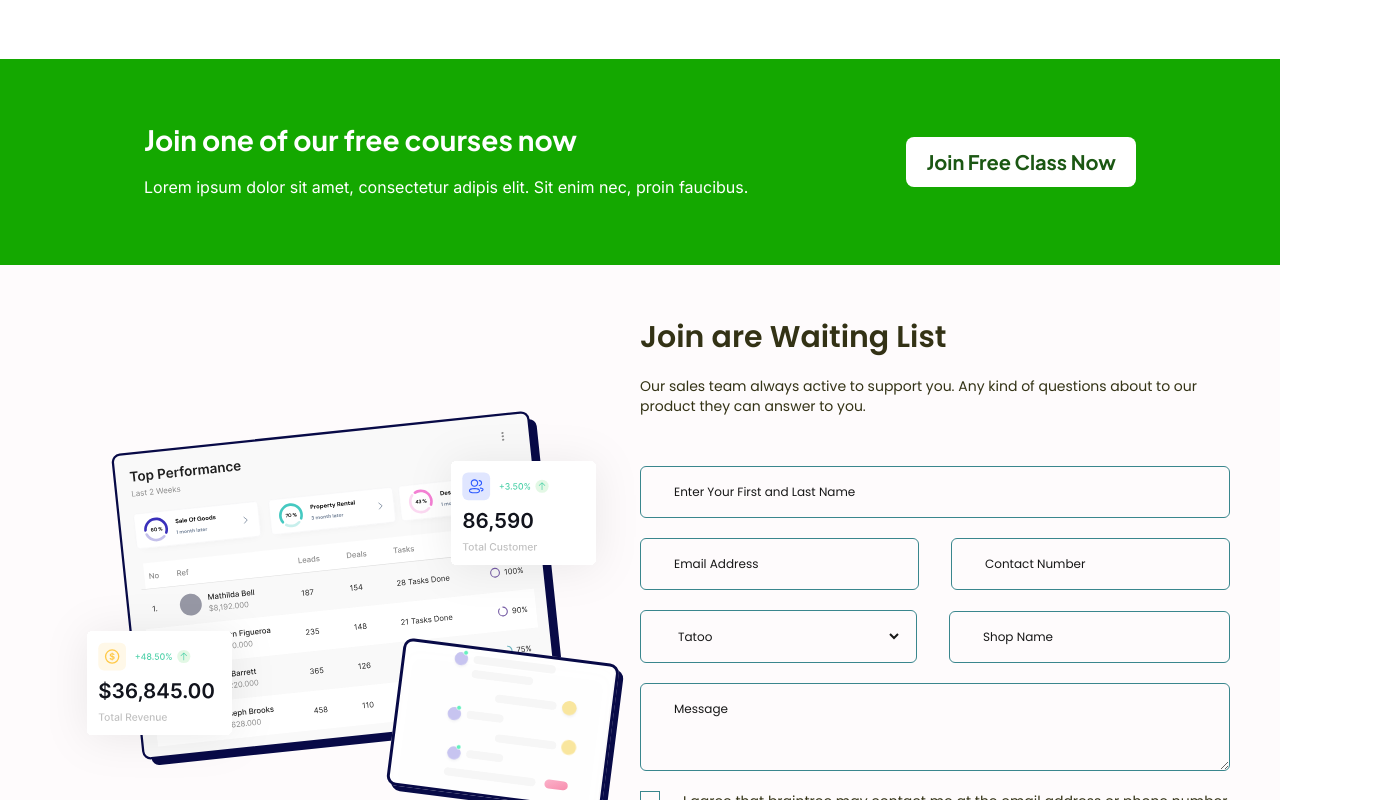
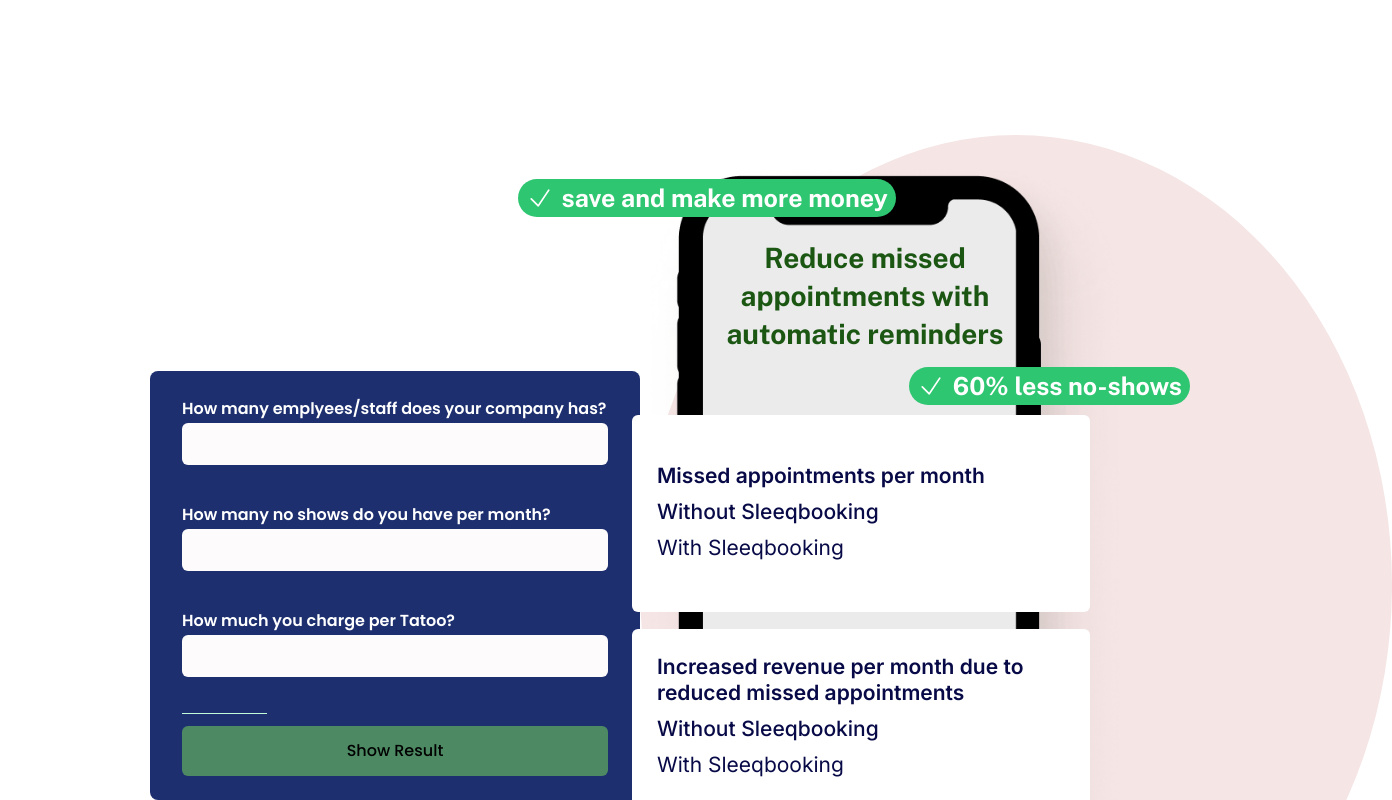
Before and after one commit to atuldedha/sniper-project-2, a React (Create React App) app: page / in a window 1280 px wide. Shown: the part 5760-6560 px from the top of the page, 1392 px wide, since content can reach past the window. Built offline with nearby package versions, Linux system fonts and the light colour scheme; a web font is replaced by a local one.

Commit message:
Charge Calculation

```diff
--- a/src/App.js
+++ b/src/App.js
@@ -1,3 +1,4 @@
+import CalculateSection from "./components/CalculateSection/CalculateSection";
 import ContactSection from "./components/ContactSection/ContactSection";
 import FAQSection from "./components/FAQSection/FAQSection";
 import FeaturesSection from "./components/FeaturesSection/FeaturesSection";
@@ -35,6 +36,8 @@
       {/* Scale Learning Section */}
       <ScaleLearningSection />
 
+      {<CalculateSection />}
+
       {/* Join Course Section */}
       <ContactSection
         titleText="Join one of our free courses now"
--- /dev/null
+++ b/src/components/CalculateSection/CalculateSection.js
@@ -0,0 +1,196 @@
+import React, { useState } from "react";
+import PhoneImage from "../../images/phone.png";
+import { CheckIcon } from "@heroicons/react/24/solid";
+
+const CalculateSection = () => {
+  const [empolyees, setEmployees] = useState("");
+  const [noShow, setNoShow] = useState("");
+  const [pricePerTatoo, setPricePerTatoo] = useState("");
+  const [lossesPerMonthWithoutApp, setLossesPerMonthWithoutApp] = useState(0);
+  const [lossesPerMonthWitApp, setLossesPerMonthWitApp] = useState(0);
+  const [profit, setProfit] = useState(0);
+  const [noShowError, setNoShowError] = useState(false);
+  const [priceError, setPriceError] = useState(false);
+  const [show, setShow] = useState(false);
+
+  const calculateCharges = () => {
+    let showError;
+    let tatooError;
+    setShow(false);
+    if (!noShow || noShow.trim(" ").length === "0" || parseInt(noShow) === 0) {
+      showError = true;
+      setNoShowError(true);
+    } else {
+      showError = false;
+    }
+    if (
+      !pricePerTatoo ||
+      pricePerTatoo.trim(" ").length === "0" ||
+      parseInt(pricePerTatoo) === 0
+    ) {
+      tatooError = true;
+      setPriceError(true);
+    } else {
+      tatooError = false;
+    }
+    // calculation for no staff
+    if (!showError && !tatooError) {
+      setShow(true);
+      setPriceError(false);
+      setNoShowError(false);
+      let loss;
+      if (
+        !empolyees ||
+        empolyees.trim(" ").length === "0" ||
+        parseInt(empolyees) === 0
+      ) {
+        loss = noShow * pricePerTatoo;
+      } else {
+        loss = empolyees * noShow * pricePerTatoo;
+      }
+      setLossesPerMonthWithoutApp(loss);
+      const profit = 0.6 * loss;
+      setProfit(profit);
+      setLossesPerMonthWitApp(loss - profit);
+    }
+  };
+  return (
+    <div className="w-full relative flex flex-col space-y-6 xl:space-y-0 xl:flex-row items-center justify-center px-[30px] md:px-[60px] xl:px-[150px] py-[30px] md:py-[60px] xl:py-[100px]">
+      {/* Left Section for inputs */}
+      <div className="basis-1/2 flex flex-col space-y-3 w-[500px] xl:w-full bg-blue1 px-8 py-6 rounded-lg">
+        <div className="flex flex-col items-start">
+          <span className="font-poppins font-semibold text-white text-[12px] lg:text-[16px] leading-[22px] lg:leading-[28px]">
+            How many emplyees/staff does your company has?
+          </span>
+          <input
+            type="number"
+            value={empolyees}
+            onChange={(e) => setEmployees(e.target.value)}
+            className="w-full bg-gray3 text-black font-normal font-poppins text-[12px] lg:text-[16px] leading-[22px] lg:leading-[26px] px-4 py-2 outline-none border-none rounded-md"
+          />
+        </div>
+
+        <div className="h-3" />
+
+        <div className="flex flex-col items-start">
+          <span className="font-poppins font-semibold text-white text-[12px] lg:text-[16px] leading-[22px] lg:leading-[28px]">
+            How many no shows do you have per month?
+          </span>
+          <input
+            type="number"
+            value={noShow}
+            onChange={(e) => setNoShow(e.target.value)}
+            className="w-full bg-gray3 text-black font-normal font-poppins text-[12px] lg:text-[16px] leading-[22px] lg:leading-[26px] px-4 py-2 outline-none border-none rounded-md"
+          />
+        </div>
+
+        <div className="h-3 font-medium font-poppins text-[14px] lg:text-[18px] leading-[22px] lg:leading-[28px] text-red-500">
+          {noShowError ? "Please Enter a valid number" : ""}
+        </div>
+
+        <div className="flex flex-col items-start">
+          <span className="font-poppins font-semibold text-white text-[12px] lg:text-[16px] leading-[22px] lg:leading-[28px]">
+            How much you charge per Tatoo?
+          </span>
+          <input
+            type="number"
+            value={pricePerTatoo}
+            onChange={(e) => setPricePerTatoo(e.target.value)}
+            className="w-full bg-gray3 text-black font-normal font-poppins text-[12px] lg:text-[16px] leading-[22px] lg:leading-[26px] px-4 py-2 outline-none border-none rounded-md"
+          />
+        </div>
+
+        <div className="h-3 font-medium font-poppins text-[14px] lg:text-[18px] leading-[22px] lg:leading-[28px] text-red-500">
+          {priceError ? "Please Enter a valid number" : ""}
+        </div>
+
+        <div className="w-[20%] border-b-[1px] border-b-green5 mb-[10px] " />
+        <button
+          className="w-full bg-green6 text-center py-3 text-black font-medium font-poppins text-[12px] lg:text-[16px] leading-[22px] lg:leading-[26px] rounded-md"
+          onClick={calculateCharges}
+        >
+          Show Result
+        </button>
+      </div>
+
+      {/* Right Section for output */}
+      <div className="basis-1/2 flex items-center justify-center">
+        <div className="rounded-[50%] absolute h-[900px] bg-pale1 lg:left-1/2 lg:-right-28"></div>
+        <div className="relative">
+          <img
+            src={PhoneImage}
+            alt="phone"
+            className="h-[500px] lg:h-[700px] xl:h-[852px]  object-contain"
+          />
+          <div className="absolute flex items-center space-x-2 top-5 left-[0px] lg:left-[15px] xl:-left-1/4 px-2 py-1 bg-green7 rounded-[87px]">
+            <CheckIcon className="h-7 w-7 text-white text-bold" />
+            <span className="font-public-sans font-bold text-[16px] lg:text-[20px] xl:text-[25px] leading-[22px] xl:leading-[30px] text-white">
+              save and make more money
+            </span>
+          </div>
+          <div className="absolute top-16 lg:top-20 left-[40px] lg:left-[25px] xl:left-16 flex justify-center items-center w-[170px] lg:w-[322px] font-public-sans font-extrabold xl:text-[28px] lg:text-[24px] text-[20px] leading-[30px] xl:leading-[38px] text-green2 text-center">
+            Reduce missed appointments with automatic reminders
+          </div>
+          <div className="absolute flex items-center space-x-2 top-48 lg:top-52 right-[55px] lg:right-[100px] xl:-right-[60px] px-2 py-1 bg-green7 rounded-[87px]">
+            <CheckIcon className="h-7 w-7 text-white text-bold" />
+            <span className="font-public-sans font-bold text-[16px] lg:text-[20px] xl:text-[25px] leading-[22px] xl:leading-[30px] text-white">
+              60% less no-shows
+            </span>
+          </div>
+
+          <div className="bg-white top-60 lg:top-64 right-8 lg:right-0 xl:right-10 flex flex-col items-center justify-center absolute p-[10px] lg:p-[25px] lg:w-[458px] h-[197px] rounded-md mb-3">
+            <span className="w-full text-start font-inter font-semibold text-[14px] lg:text-[21px] leading-[22px] lg:leading-[26px] text-blue5">
+              Missed appointments per month
+            </span>
+            <div className="flex items-center justify-between w-full mt-[10px]">
+              <span className="font-inter font-medium text-blue5 text-[12px] lg:text-[21px] leading-[22px] lg:leading-[26px]">
+                Without Sleeqbooking
+              </span>
+              <span className="font-inter font-bold text-blue5 text-[12px] lg:text-[21px] leading-[22px] lg:leading-[26px]">
+                {show && (noShow || 0)}
+              </span>
+            </div>
+            <div className="flex items-center justify-between w-full mt-[10px]">
+              <span className="font-inter font-normal text-blue5 text-[12px] lg:text-[21px] leading-[22px] lg:leading-[26px]">
+                With Sleeqbooking
+              </span>
+              <span className="font-inter font-bold text-blue5 text-[12px] lg:text-[21px] leading-[22px] lg:leading-[26px]">
+                {show && (Math.round(noShow / 2) || 0)}
+              </span>
+            </div>
+            <div className="w-full text-end font-inter font-extrabold text-green7 text-[26px] lg:text-[45px] leading-[30px] lg:leading-[54px] mt-1">
+              {show && Math.round(noShow / 2) - noShow}
+            </div>
+          </div>
+
+          <div className="bg-white top-[360px] lg:top-[420px] xl:top-[470px] right-8 lg:right-0 xl:right-10 flex flex-col items-center justify-center absolute p-[10px] lg:p-[25px] lg:w-[458px] rounded-md">
+            <span className="w-full text-start font-inter font-semibold text-[12px] lg:text-[21px] leading-[22px] lg:leading-[26px] text-blue5">
+              Increased revenue per month due to reduced missed appointments
+            </span>
+            <div className="flex items-center justify-between w-full mt-[10px]">
+              <span className="font-inter font-medium text-blue5 text-[12px] lg:text-[21px] leading-[22px] lg:leading-[26px]">
+                Without Sleeqbooking
+              </span>
+              <span className="font-inter font-bold text-blue5 text-[12px] lg:text-[21px] leading-[22px] lg:leading-[26px]">
+                {show && (lossesPerMonthWithoutApp || 0)}
+              </span>
+            </div>
+            <div className="flex items-center justify-between w-full mt-[10px]">
+              <span className="font-inter font-normal text-blue5 text-[12px] lg:text-[21px] leading-[22px] lg:leading-[26px]">
+                With Sleeqbooking
+              </span>
+              <span className="font-inter font-bold text-blue5 text-[12px] lg:text-[21px] leading-[22px] lg:leading-[26px]">
+                {show && (lossesPerMonthWitApp || 0)}
+              </span>
+            </div>
+            <div className="w-full text-end font-inter font-extrabold text-green7 text-[26px] lg:text-[45px] leading-[30px] lg:leading-[54px] mt-1">
+              {show && (profit > 0 ? `+ ${profit} £` : 0)}
+            </div>
+          </div>
+        </div>
+      </div>
+    </div>
+  );
+};
+
+export default CalculateSection;
--- a/tailwind.config.js
+++ b/tailwind.config.js
@@ -17,6 +17,8 @@
         green4: "#055F5B",
         green5: "#C2FBD8",
         green6: "#4D8A63",
+        green7: "#2EC671",
+        green8: "#2FC672",
         black1: "#12141D",
         black2: "#150A29",
         black3: "#181818",
@@ -26,6 +28,7 @@
         blue2: "#2563EB",
         blue3: "#080A47",
         blue4: "#4352C9",
+        blue5: "#080A47",
         gray1: "#434D56",
         gray2: "#f3f4f6",
         gray3: "#FEFBFC",
@@ -33,6 +36,7 @@
         yellow1: "#FFFAF5",
         violet1: "#E7D5FE",
         violet2: "#6D2FFD",
+        pale1: "#F5E5E5",
       },
       fontFamily: {
         inter: ["Inter", "sans-serif"],
```
Also changed, not shown: src/images/phone.png (added).
